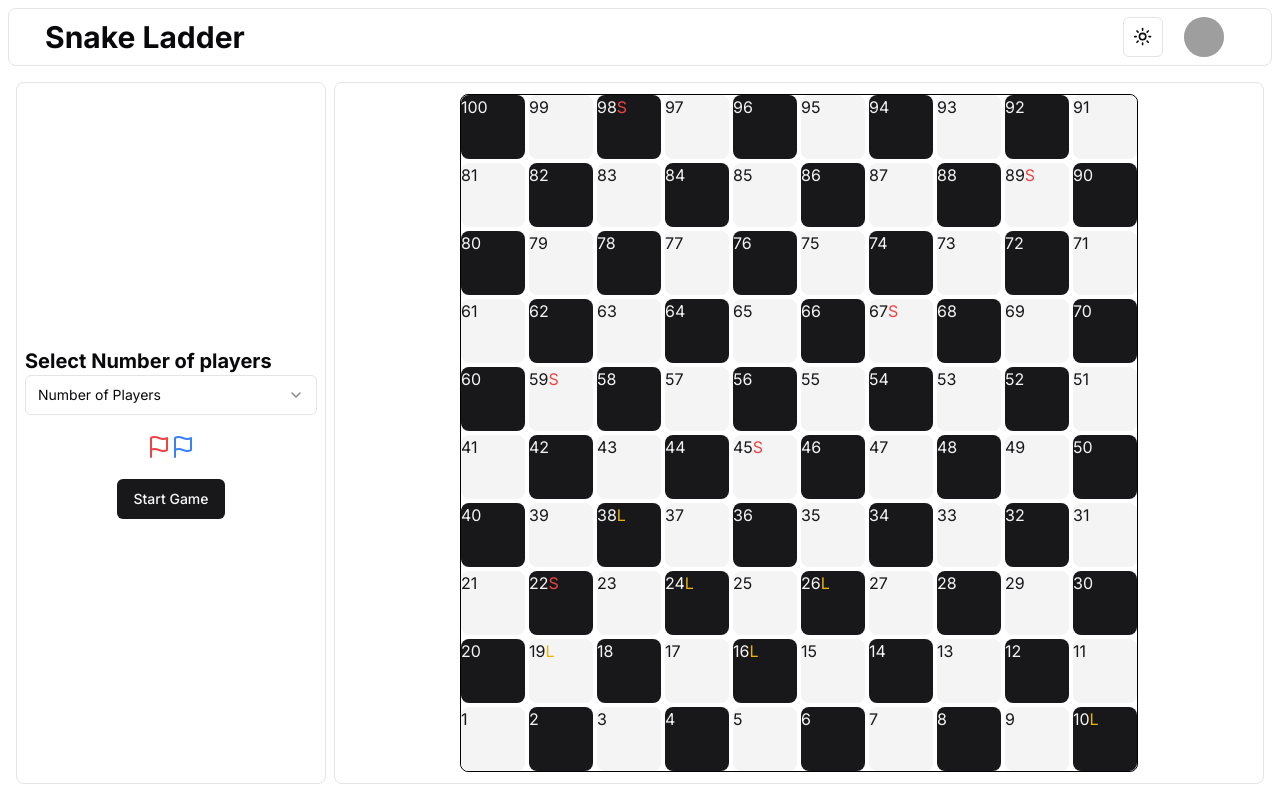
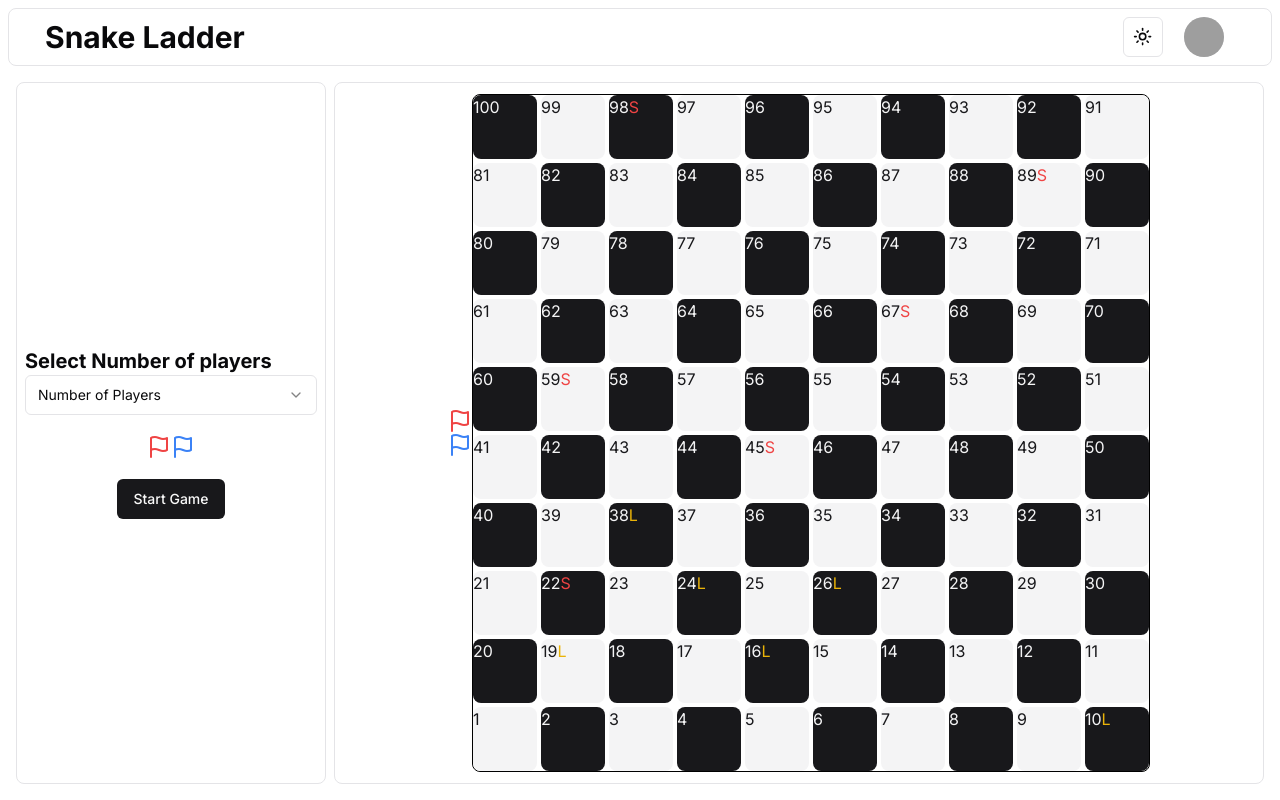
Before and after one commit to arpitv970/snake-ladder, a Next.js app: page / in a window 1280 px wide. Built offline with nearby package versions, Linux system fonts and the light colour scheme; grey boxes are pictures that could not be loaded.

Commit message:
implemented movements

```diff
--- a/components/game/board/Board.tsx
+++ b/components/game/board/Board.tsx
@@ -2,10 +2,22 @@
 import { board, ladderPositions, snakePositions } from '@/lib/utils'
 import React from 'react'
 import Tile from './Tile'
+import { useGlobalContext } from '@/contexts'
+import PlayerBlock from '../players/PlayerBlock'
 
 const Board = () => {
+  const { players, setPlayers } = useGlobalContext();
   return (
     <section className='board-sec game-arena-sec'>
+      <span>
+        {
+          players.map((p, i) => {
+            if (p.activePosition === 0) return (
+              <PlayerBlock pId={p.id} key={i} />
+            )
+          })
+        }
+      </span>
       <div className='board'>
         {
           board.map((row, idx) => (
--- a/components/game/board/Tile.tsx
+++ b/components/game/board/Tile.tsx
@@ -1,13 +1,22 @@
+'use client'
+import { useGlobalContext } from '@/contexts';
 import { boardTile } from '@/lib/types'
 import React from 'react'
+import PlayerBlock from '../players/PlayerBlock';
 
 const Tile = (props: boardTile) => {
   const { id, type } = props;
+  const { players } = useGlobalContext()
+
+  const currPlayers = players.filter((p) => p.activePosition === id)
   return (
     <span className={`${id % 2 === 0 ? 'dark-tile' : 'light-tile'} tile`}>
       {id}
       <span className={type === 'snake' ? 'text-red-500' : 'hidden'}>S</span>
       <span className={type === 'ladder' ? 'text-yellow-500' : 'hidden'}>L</span>
+      <div className='grid grid-cols-2'>
+        {currPlayers.map((p, i) => (<PlayerBlock pId={p.id} key={i} />))}
+      </div>
     </span>
   )
 }
--- a/components/game/players/InGamePanel.tsx
+++ b/components/game/players/InGamePanel.tsx
@@ -1,12 +1,33 @@
 'use client'
 import { Button } from '@/components/ui/button'
 import { useGlobalContext } from '@/contexts'
+import { playGame } from '@/lib/game-logic'
 import React from 'react'
 const InGamePanel = () => {
-  const { diceRes, setDiceRes } = useGlobalContext();
+  const { diceRes, setDiceRes, players } = useGlobalContext();
+
 
   const handleDice = () => {
-    let randomNumber: number = Math.floor(Math.random() * 6) + 1;
+
+    // get random number
+    let randomNumber: number = 0
+    randomNumber = Math.floor(Math.random() * 6) + 1;
+
+
+    // play the game
+    let activePlayer = players.find((p) => p.acitve === true)
+    if (activePlayer) {
+      let gotoTile = playGame(activePlayer.activePosition, randomNumber)
+      console.log('goto', gotoTile)
+      players.forEach((p, i, arr) => {
+        if (p.id === activePlayer?.id) {
+          p.activePosition = gotoTile;
+          p.acitve = false;
+          arr[(p.id % players.length)].acitve = true
+        }
+      })
+    }
+
     setDiceRes(randomNumber)
   }
 
@@ -16,6 +37,8 @@ const InGamePanel = () => {
         <div className='text-xl'>{diceRes}</div>
         <Button onClick={handleDice}>Roll the Dice</Button>
       </section>
+      <section>
+      </section>
     </section>
   )
 }
--- /dev/null
+++ b/components/game/players/PlayerBlock.tsx
@@ -0,0 +1,16 @@
+import { Flag } from 'lucide-react'
+import React from 'react'
+
+interface PropsType {
+  pId: number
+}
+
+const PlayerBlock = ({ pId }: PropsType) => {
+  return (
+    <span className={`player-id-${pId}`}>
+      <Flag />
+    </span>
+  )
+}
+
+export default PlayerBlock
--- a/components/game/players/SelectPlayers.tsx
+++ b/components/game/players/SelectPlayers.tsx
@@ -14,21 +14,10 @@ import { playerType } from '@/lib/types'
 import { playerCounts } from '@/lib/utils'
 import { Flag } from 'lucide-react'
 import React, { useState } from 'react'
+import PlayerBlock from './PlayerBlock'
 
 const SelectPlayers = () => {
-  const { gameStatus, setGameStatus } = useGlobalContext();
-
-  const [players, setPlayers] = useState<playerType[]>([
-    {
-      id: 1,
-      activePosition: 0,
-    },
-    {
-      id: 2,
-      activePosition: 0,
-    }
-  ])
-
+  const { gameStatus, setGameStatus, players, setPlayers } = useGlobalContext();
 
   const handleSelect = (e: string) => {
     const count = +e;
@@ -36,13 +25,15 @@ const SelectPlayers = () => {
     const newPlayer: playerType = {
       id: 1,
       activePosition: 0,
+      acitve: true,
     }
 
     const newPlayers = Array(count).fill(newPlayer);
     const updatePlayers = newPlayers.map((ele: playerType, idx) => {
       const newId = idx + 1
+      const newActive = newId === 1 ? true : false
 
-      return { ...ele, id: newId }
+      return { ...ele, id: newId, acitve: newActive }
     })
 
     setPlayers(updatePlayers)
@@ -84,14 +75,7 @@ const SelectPlayers = () => {
         {
           players.map((p, i) => {
             return (
-
-              <span
-                className={`player-id-${p.id}`}
-                key={i}
-              >
-                <Flag />
-              </span>
-
+              <PlayerBlock pId={p.id} key={i} />
             )
           })
         }
--- a/contexts/globalContext.tsx
+++ b/contexts/globalContext.tsx
@@ -1,5 +1,6 @@
 'use client'
 
+import { playerType } from "@/lib/types"
 import React, { useState } from "react"
 
 interface GlobalContextProps {
@@ -8,6 +9,9 @@ interface GlobalContextProps {
 
   diceRes: number,
   setDiceRes: (val: number) => void,
+
+  players: playerType[],
+  setPlayers: (val: playerType[]) => void
 }
 
 export const GlobalContext = React.createContext<GlobalContextProps>({
@@ -15,19 +19,47 @@ export const GlobalContext = React.createContext<GlobalContextProps>({
   setGameStatus: () => { },
 
   diceRes: 0,
-  setDiceRes: () => { }
+  setDiceRes: () => { },
+
+  players: [
+    {
+      id: 1,
+      activePosition: 0,
+      acitve: true,
+    },
+    {
+      id: 2,
+      activePosition: 0,
+      acitve: false,
+    }
+  ],
+  setPlayers: () => { }
 })
 
 export const GlobalContextProvider = ({ children }: { children: React.ReactNode }) => {
   const [gameStatus, setGameStatus] = useState(false)
   const [diceRes, setDiceRes] = useState<number>(0);
+  const [players, setPlayers] = useState<playerType[]>([
+    {
+      id: 1,
+      activePosition: 0,
+      acitve: true,
+    },
+    {
+      id: 2,
+      activePosition: 0,
+      acitve: false,
+    }
+  ])
   return (
     <GlobalContext.Provider
       value={{
         gameStatus,
         setGameStatus,
         diceRes,
-        setDiceRes
+        setDiceRes,
+        players,
+        setPlayers,
       }}
     >
       {children}
--- a/lib/game-logic.ts
+++ b/lib/game-logic.ts
@@ -12,15 +12,10 @@
 
 import { ladderPositions, snakePositions } from "./utils";
 
-export const playGame = (currentPosition: number, diceRoll: number) => {
+export const playGame = (currentPosition: number, diceRoll: number = 0) => {
 
   const newPosition = currentPosition + diceRoll;
 
-  if (currentPosition === 0) {
-    if (diceRoll === 1 || diceRoll === 6) {
-      return diceRoll
-    }
-  }
 
   // check for snake
   const snake = snakePositions.find((snake) => {
--- a/lib/types.ts
+++ b/lib/types.ts
@@ -11,4 +11,5 @@ export interface boardTile {
 export interface playerType {
   id: number,
   activePosition: number,
+  acitve: boolean
 }
```
